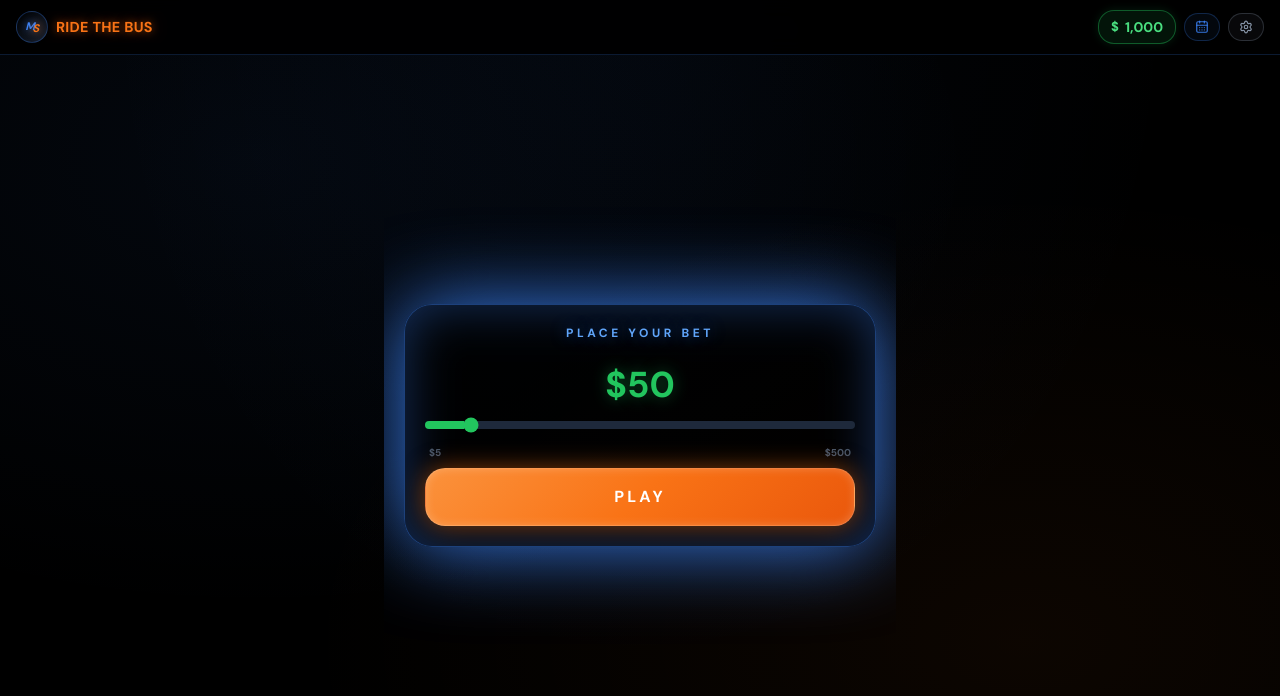
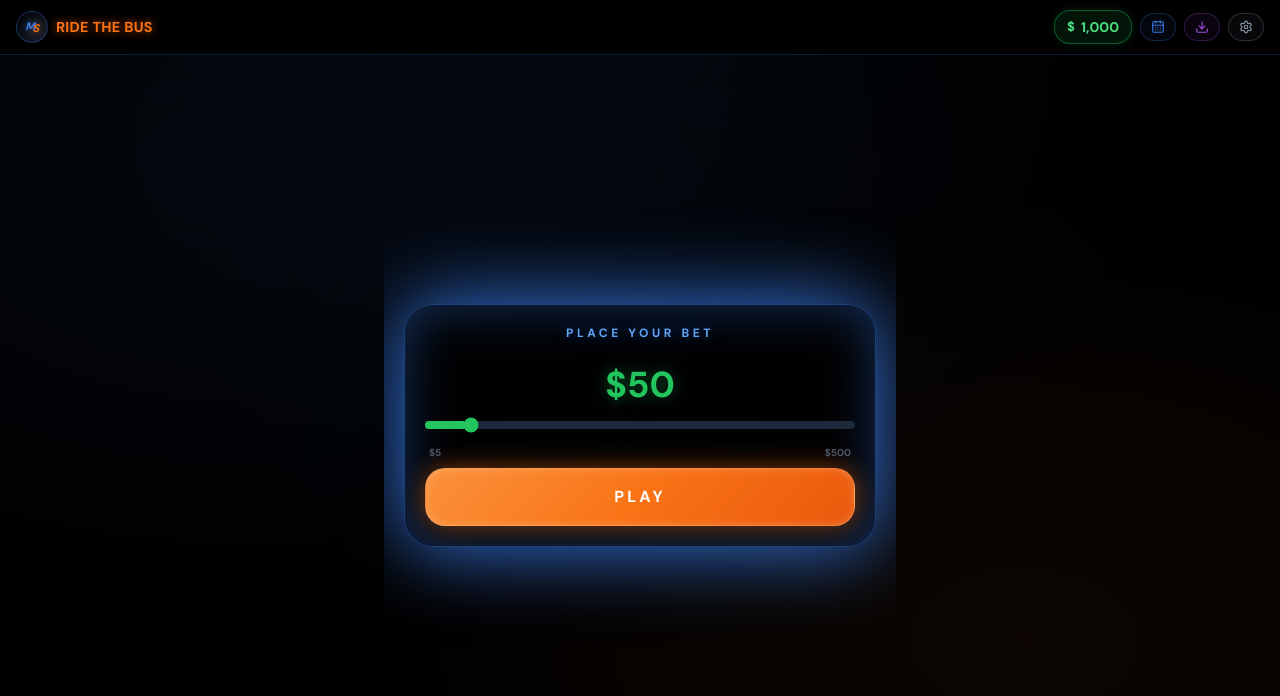
Before and after one commit to mamosa235-glitch/RTB, a Next.js app: page / in a window 1280 px wide. Shown: the top 696 px of the page. Built offline with nearby package versions, Linux system fonts and the light colour scheme.

Commit message:
100% PWA offline mode

```diff
--- a/src/app/components/GameHeader.tsx
+++ b/src/app/components/GameHeader.tsx
@@ -2,7 +2,7 @@
 
 import React, { useState, useEffect } from 'react';
 import Link from 'next/link';
-import { CalendarDaysIcon, Settings } from 'lucide-react';
+import { CalendarDaysIcon, Settings, Download, CheckCircle2 } from 'lucide-react';
 import { translations, Language } from '@/lib/translations';
 import { formatBalance, saveBalance } from '@/lib/gameLogic';
 
@@ -12,6 +12,7 @@ interface GameHeaderProps {
 
 export default function GameHeader({ balance }: GameHeaderProps) {
   const [lang, setLang] = useState<Language>('en');
+  const [downloadStatus, setDownloadStatus] = useState<'idle' | 'loading' | 'success'>('idle');
 
   useEffect(() => {
     const updateLang = () => {
@@ -20,8 +21,40 @@ export default function GameHeader({ balance }: GameHeaderProps) {
     };
     updateLang();
     window.addEventListener('storage', updateLang);
+
+    if (typeof window !== 'undefined' && 'serviceWorker' in navigator && navigator.serviceWorker.controller) {
+      setDownloadStatus('success');
+    }
+
     return () => window.removeEventListener('storage', updateLang);
   }, []);
+
+  const handleDownloadOffline = () => {
+    if (!('serviceWorker' in navigator)) {
+      alert('Navegador no compatible.');
+      return;
+    }
+
+    setDownloadStatus('loading');
+
+    navigator.serviceWorker.register('/sw.js').then((reg) => {
+      if (reg.active) {
+        setTimeout(() => setDownloadStatus('success'), 2000);
+      }
+      reg.onupdatefound = () => {
+        const sw = reg.installing;
+        if (sw) {
+          sw.onstatechange = () => {
+            if (sw.state === 'installed') {
+              setDownloadStatus('success');
+            }
+          };
+        }
+      };
+    }).catch(() => {
+      setDownloadStatus('idle');
+    });
+  };
 
   const t = translations[lang] || translations.en;
 
@@ -96,6 +129,25 @@ export default function GameHeader({ balance }: GameHeaderProps) {
           <CalendarDaysIcon size={14} />
         </Link>
 
+        <button
+          onClick={handleDownloadOffline}
+          disabled={downloadStatus === 'loading'}
+          className="flex items-center gap-1 px-2.5 py-1.5 rounded-lg text-xs font-medium transition-all duration-150 focus:outline-none focus:ring-2"
+          style={{
+            color: downloadStatus === 'success' ? '#4ade80' : 'rgba(168,85,247,0.9)',
+            border: `1px solid ${downloadStatus === 'success' ? 'rgba(34,197,94,0.4)' : 'rgba(168,85,247,0.25)'}`,
+            background: downloadStatus === 'success' ? 'rgba(34,197,94,0.05)' : 'rgba(168,85,247,0.05)'
+          }}
+        >
+          {downloadStatus === 'loading' ? (
+            <div className="w-3.5 h-3.5 border-2 border-purple-500 border-t-transparent rounded-full animate-spin" />
+          ) : downloadStatus === 'success' ? (
+            <CheckCircle2 size={14} />
+          ) : (
+            <Download size={14} />
+          )}
+        </button>
+
         <Link
           href="/settings"
           className="flex items-center gap-1 px-2.5 py-1.5 rounded-lg text-xs font-medium transition-all duration-150 focus:outline-none focus:ring-2 focus:ring-slate-500/40"
```
Also changed, not shown: public/sw.js (+23 -8 lines).
